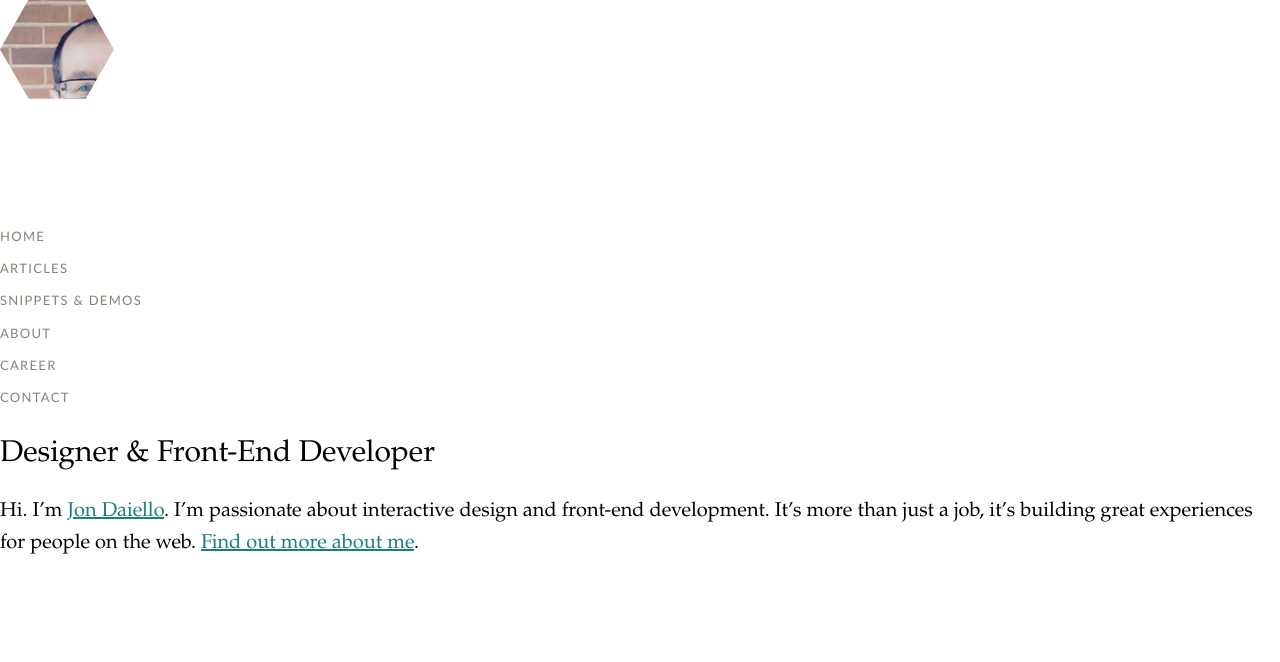
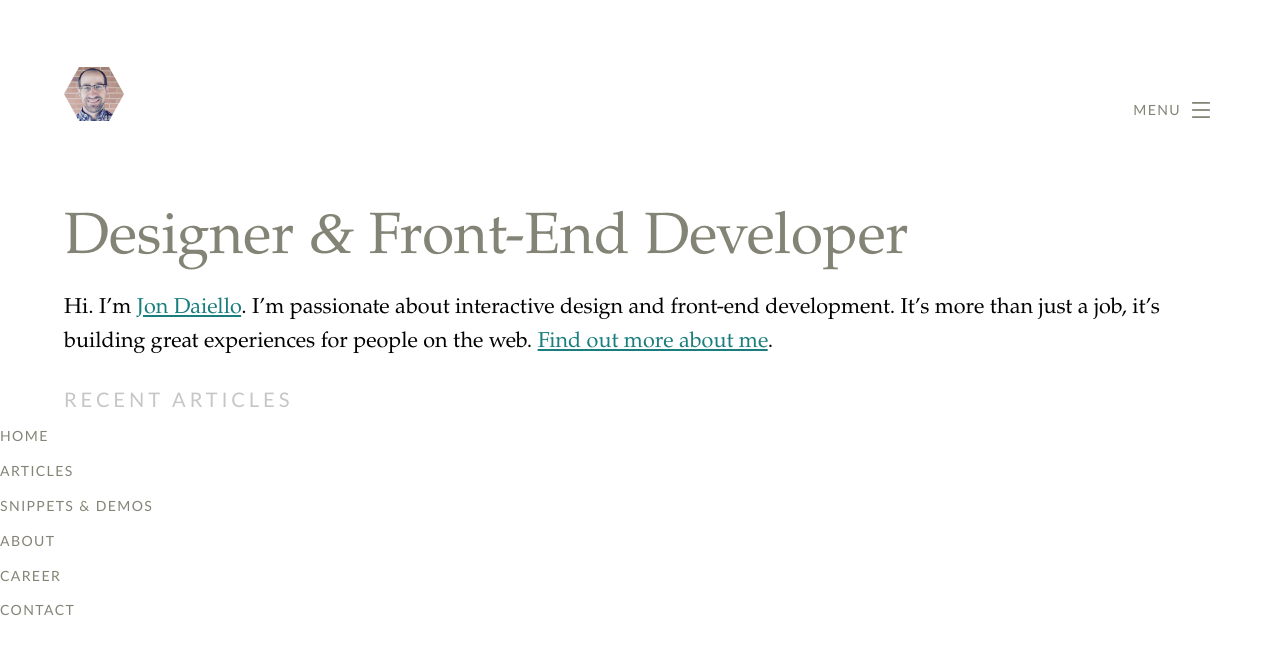
Before and after one commit to jondaiello/jondaiello-com, a PHP site: page / in a window 1280 px wide. Shown: the top 662 px of the page. Run offline with PHP 8.4, Linux system fonts and the light colour scheme.

Commit message:
more work on the homepage.

```diff
--- a/assets/css/critical.css
+++ b/assets/css/critical.css
@@ -17,12 +17,47 @@ html, body {
   font-size: 1rem; }
 
 body {
-  font-size: 1.25em;
+  font-size: calc(95% + 0.5vw);
   line-height: 1.61em;
   font-family: "Palatino Linotype", Palatino, Palladio, "URW Palladio L", "Book Antiqua", Baskerville, "Bookman Old Style", "Bitstream Charter", "Nimbus Roman No9 L", Garamond, "Apple Garamond", "ITC Garamond Narrow", "New Century Schoolbook", "Century Schoolbook", "Century Schoolbook L", Georgia, serif; }
 
 h1, h2, h3, h4, h5, h6 {
   font-family: "Palatino Linotype", Palatino, Palladio, "URW Palladio L", "Book Antiqua", Baskerville, "Bookman Old Style", "Bitstream Charter", "Nimbus Roman No9 L", Garamond, "Apple Garamond", "ITC Garamond Narrow", "New Century Schoolbook", "Century Schoolbook", "Century Schoolbook L", Georgia, serif;
+  font-weight: normal;
+  color: #848476;
+  margin-bottom: 0; }
+
+h1 {
+  font-size: calc(240% + 0.5vw);
+  line-height: 1em; }
+
+h2 {
+  font-size: calc(250% + 0.5vw);
+  line-height: 1.61em; }
+
+h3 {
+  font-size: calc(200% + 0.5vw);
+  line-height: 1.61em; }
+
+h4 {
+  font-size: calc(150% + 0.5vw);
+  line-height: 1.61em; }
+
+h5 {
+  font-size: calc(110% + 0.5vw);
+  line-height: 1.61em; }
+
+h6 {
+  font-size: calc(90% + 0.5vw);
+  line-height: 1.61em;
+  text-transform: uppercase; }
+
+.subhead {
+  font-family: Calibri, Frutiger, "Frutiger Linotype", Univers, "Gill Sans", "Gill Sans MT", "Myriad Pro", Myriad, "DejaVu Sans Condensed", "Liberation Sans", "Nimbus Sans L", Tahoma, Geneva, "Helvetica Neue", Helvetica, Arial, sans-serif;
+  color: #c6c6c6;
+  font-size: calc(90% + .05vw);
+  letter-spacing: .2em;
+  text-transform: uppercase;
   font-weight: normal; }
 
 a {
@@ -36,11 +71,19 @@ a {
 a:hover {
   color: #25bdd4; }
 
+.content-width {
+  max-width: 90%;
+  margin: 0 auto; }
+
+.global-header {
+  padding-top: 5%; }
+
 .global-nav {
   font-family: Calibri, Frutiger, "Frutiger Linotype", Univers, "Gill Sans", "Gill Sans MT", "Myriad Pro", Myriad, "DejaVu Sans Condensed", "Liberation Sans", "Nimbus Sans L", Tahoma, Geneva, "Helvetica Neue", Helvetica, Arial, sans-serif;
   text-transform: uppercase;
   font-size: 0.65em;
-  letter-spacing: .1em; }
+  letter-spacing: .1em;
+  clear: both; }
   .global-nav__list {
     list-style: none;
     padding: 0;
@@ -48,12 +91,40 @@ a:hover {
   .global-nav a {
     color: #848476;
     text-decoration: none; }
+  .global-header .global-nav {
+    display: none; }
 
 .global-face {
-  max-width: 20%;
-  display: block; }
-  .global-face__image {
-    display: block; }
+  width: 120px;
+  height: 120px;
+  width: 60px;
+  height: 60px;
+  display: block;
+  float: left; }
+
+.menu-btn {
+  -webkit-appearance: none;
+  appearance: none;
+  border: 0;
+  background-color: transparent;
+  color: #848476;
+  text-transform: uppercase;
+  font-family: Calibri, Frutiger, "Frutiger Linotype", Univers, "Gill Sans", "Gill Sans MT", "Myriad Pro", Myriad, "DejaVu Sans Condensed", "Liberation Sans", "Nimbus Sans L", Tahoma, Geneva, "Helvetica Neue", Helvetica, Arial, sans-serif;
+  font-size: .65em;
+  letter-spacing: .1em;
+  text-decoration: none;
+  float: right;
+  margin-top: 2.5%; }
+  .menu-btn img, .menu-btn svg {
+    width: 30px;
+    height: 16px;
+    display: inline-block;
+    vertical-align: middle;
+    margin-top: -.2em; }
+    .menu-btn img path, .menu-btn img rect, .menu-btn svg path, .menu-btn svg rect {
+      transition: .2s all; }
+  .menu-btn:hover path, .menu-btn:hover rect {
+    fill: #25bdd4; }
 
 p a:hover, ul a:hover, ol a:hover {
   -webkit-animation: linkhover 0.5s linear 0 infinite alternate;
@@ -61,3 +132,14 @@ p a:hover, ul a:hover, ol a:hover {
   -ms-animation: linkhover 0.5s linear 0 infinite alternate;
   -o-animation: linkhover 0.5s linear 0 infinite alternate;
   animation: linkhover 0.5s linear 0 infinite alternate; }
+
+.home-intro {
+  clear: both;
+  padding-top: 2.5%; }
+
+.main-content {
+  clear: both; }
+
+.amp {
+  font-family: "Hoefler Text", Baskerville, serif;
+  font-style: italic; }
--- a/index.html
+++ b/index.html
@@ -9,10 +9,24 @@
   <link href="/assets/css/critical.css" rel="stylesheet" />
 </head>
 <body>
-  <header class="global-header">
+  <header class="global-header content-width">
     <!--<link href="/assets/css/head.css" />-->
 
-    <a href="#" class="global-face"><img src="/assets/img/jon-daiello-avatar.jpg" alt="Jon Daiello photo" class="global-face__image" style="clip-path: url(#hexagon);" /></a>
+    <svg class="global-face" viewBox="0,0 100,100">
+      <title>The Face of Jon Daiello</title>
+      <a xlink:href="#" clip-path="url(#hexagon)">
+        <image class="svg-image"  width="100" height="100" xlink:href="/assets/img/jon-daiello-avatar.jpg" />
+      </a>
+    </svg>
+
+    <a href="#footer-nav" class="menu-btn" aria-hidden>
+      Menu
+      <svg xmlns="http://www.w3.org/2000/svg" viewBox="0 0 40 36">
+        <rect y="32" width="40" height="4" fill="#848476"/>
+        <rect x="0" y="16" width="40" height="4" fill="#848476"/>
+        <rect y="0" width="40" height="4" fill="#848476"/>
+      </svg>
+    </a>
 
     <nav class="global-nav">
       <ul class="global-nav__list">
@@ -26,27 +40,40 @@
     </nav>
 
     <section class="home-intro">
-      <h1>Designer & Front-End Developer</h1>
+      <h1>Designer <span class="amp">&</span> Front-End Developer</h1>
       <p>
         Hi. I’m <a href="#" rel="author">Jon Daiello</a>. I’m passionate about interactive design and front-end development. It’s more than just a job, it’s building great experiences for people on the web. <a href="#">Find out more about me</a>.
       </p>
     </section>
   </header>
 
-  <main>
-
+  <main class="main-content">
+    <section class="article-list content-width">
+      <header>
+        <strong class="subhead">Recent Articles</strong>
+      </header>
+    </section>
   </main>
 
   <footer>
-
+    <nav class="global-nav" id="footer-nav">
+      <ul class="global-nav__list">
+        <li class="global-nav__item"><a href="#">Home</a></li>
+        <li class="global-nav__item"><a href="#">Articles</a></li>
+        <li class="global-nav__item"><a href="#">Snippets &amp; Demos</a></li>
+        <li class="global-nav__item"><a href="#">About</a></li>
+        <li class="global-nav__item"><a href="#">Career</a></li>
+        <li class="global-nav__item"><a href="#">Contact</a></li>
+      </ul>
+    </nav>
   </footer>
-  <script src="/assets/js/app.js"></script>
+  <!--<script src="/assets/js/app.js"></script>-->
   <svg width="0" height="0">
-  	 <defs>
-  		 <clippath id="hexagon">
-  			 <path d="M85.7,98.8h-57L0,49.5L28.3,0h57L114,49.5L85.7,98.8z"/>
-  		 </clippath>
-  	 </def>
+    <defs>
+      <clipPath id="hexagon" clipPathUnits="objectBoundingBox">
+        <polygon points="0,.5 .25,.05 .75,.05 1,.5 .75,.95 .25,.95">
+      </clipPath>
+    </defs>
   </svg>
 </body>
 </html>
--- a/src/sass/_variables.scss
+++ b/src/sass/_variables.scss
@@ -8,6 +8,8 @@ $navigationfont: $metafont;
 $primary: #848476;
 $secondary: #197e7d;
 
+$subheadings: #c6c6c6;
+
 // Links
-$linkcolor: #197e7d;
+$linkcolor: $secondary;
 $linkhover: #25bdd4;
--- a/src/sass/critical.scss
+++ b/src/sass/critical.scss
@@ -13,13 +13,55 @@ html, body {
 }
 
 body {
-  font-size: 1.25em;
+  font-size: calc(95% + 0.5vw);
   line-height: 1.61em;
   font-family: $basefont;
 }
 
 h1, h2, h3, h4, h5, h6 {
   font-family: $headlinefont;
+  font-weight: normal;
+  color: $primary;
+  margin-bottom: 0;
+}
+
+h1 {
+  font-size: calc(240% + 0.5vw);
+  line-height: 1em;
+}
+
+h2 {
+  font-size: calc(250% + 0.5vw);
+  line-height: 1.61em;
+}
+
+h3 {
+  font-size: calc(200% + 0.5vw);
+  line-height: 1.61em;
+}
+
+h4 {
+  font-size: calc(150% + 0.5vw);
+  line-height: 1.61em;
+}
+
+h5 {
+  font-size: calc(110% + 0.5vw);
+  line-height: 1.61em;
+}
+
+h6 {
+  font-size: calc(90% + 0.5vw);
+  line-height: 1.61em;
+  text-transform: uppercase;
+}
+
+.subhead {
+  font-family: $metafont;
+  color: $subheadings;
+  font-size: calc(90% + .05vw);
+  letter-spacing: .2em;
+  text-transform: uppercase;
   font-weight: normal;
 }
 
@@ -32,11 +74,22 @@ a:hover {
   color: $linkhover;
 }
 
+
+.content-width {
+  max-width: 90%;
+  margin: 0 auto;
+}
+
+.global-header {
+  padding-top: 5%;
+}
+
 .global-nav {
   font-family: $navigationfont;
   text-transform: uppercase;
   font-size: 0.65em;
   letter-spacing: .1em;
+  clear: both;
 
   &__list {
     list-style: none;
@@ -48,20 +101,70 @@ a:hover {
     color: $primary;
     text-decoration: none;
   }
+
+  .global-header & {
+    display: none;
+  }
 }
 
 .global-face {
-  max-width: 20%;
+  width: 120px;
+  height: 120px;
+  width: 60px;
+  height: 60px;
   display: block;
+  float: left;
+}
 
-  &__image {
-    display: block;
+.menu-btn {
+  -webkit-appearance: none;
+  appearance: none;
+  border: 0;
+  background-color: transparent;
+  color: $primary;
+  text-transform: uppercase;
+  font-family: $navigationfont;
+  font-size: .65em;
+  letter-spacing: .1em;
+  text-decoration: none;
+  float: right;
+  margin-top: 2.5%;
+
+  img, svg {
+    width: 30px;
+    height: 16px;
+    display: inline-block;
+    vertical-align: middle;
+    margin-top: -.2em;
+
+    path, rect {
+      transition: .2s all;
+    }
+  }
+
+  &:hover {
+    path, rect {
+      fill: $linkhover;
+    }
   }
 }
-
 
 p, ul, ol {
   a:hover {
     @include animation(linkhover .5s linear 0 infinite alternate);
   }
 }
+
+.home-intro {
+  clear: both;
+  padding-top: 2.5%;
+}
+
+.main-content {
+  clear: both;
+}
+
+.amp {
+  font-family: "Hoefler Text", Baskerville, serif ;
+  font-style: italic;
+}
```
Also changed, not shown: assets/img/menu.svg (added).
